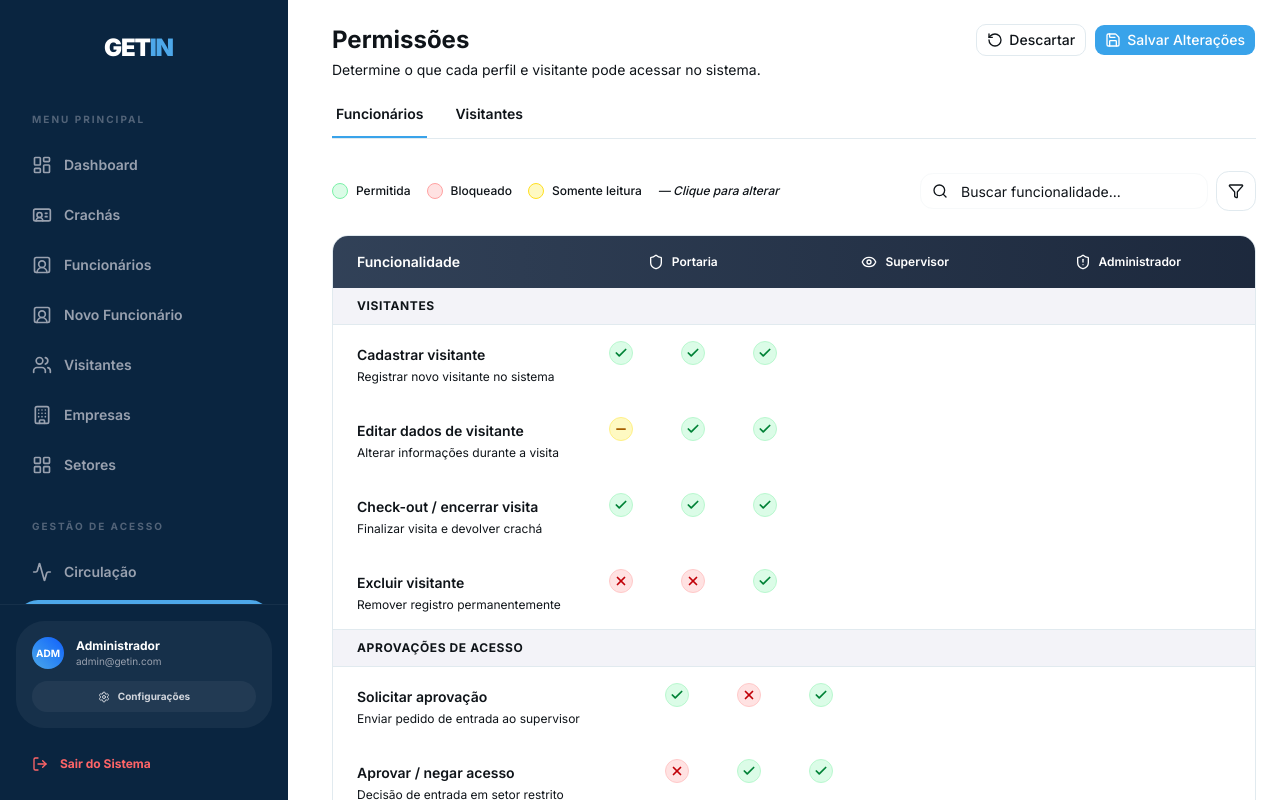
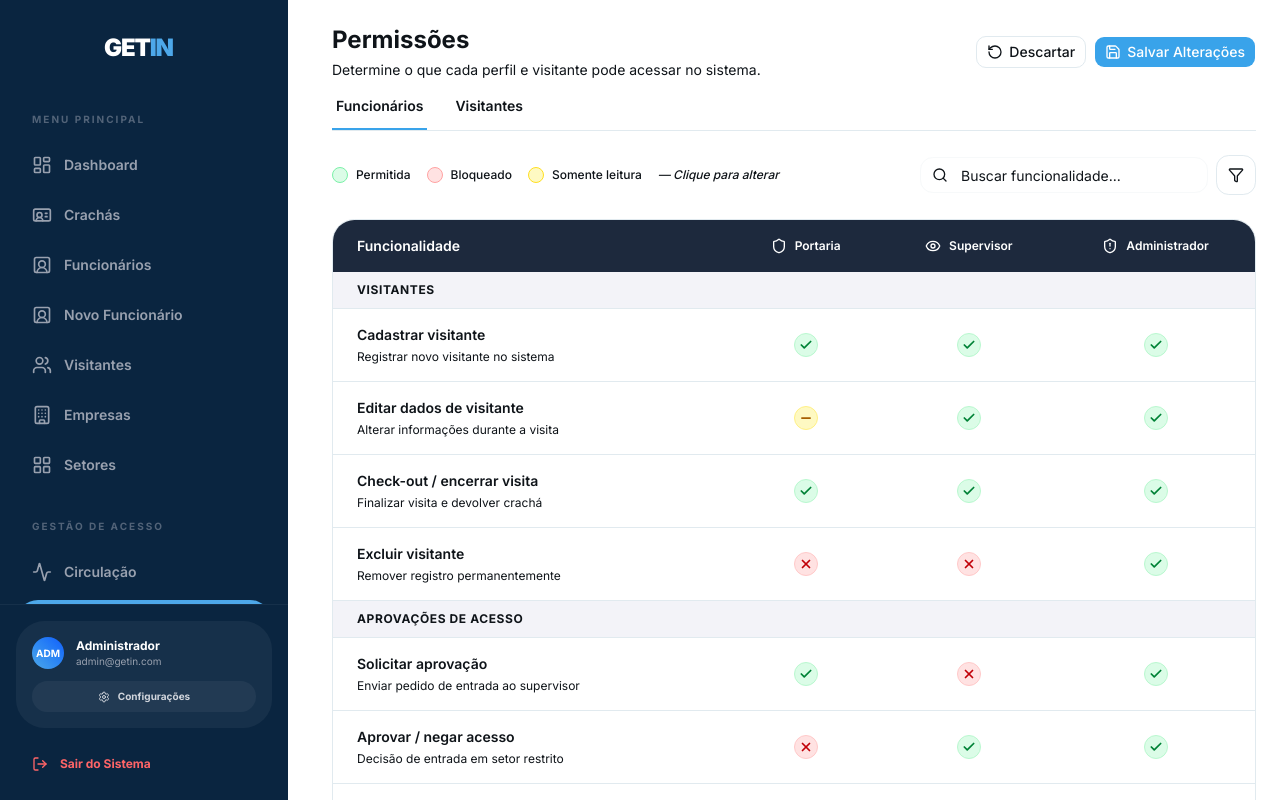
Before and after one commit to ocastroxs/get_in, a Next.js app: page /dashboard/permissao in a window 1280 px wide. Shown: the top 800 px of the page. Built offline with nearby package versions, Linux system fonts and the light colour scheme; sample sign-in values are in the browser's storage.

Commit message:
fix: alinhar layout da página de permissões e corrigir estrutura da tabela

```diff
--- a/src/app/dashboard/permissao/page.jsx
+++ b/src/app/dashboard/permissao/page.jsx
@@ -1,6 +1,6 @@
 'use client';
 
-import { useState, useMemo } from 'react';
+import { useState, useMemo, Fragment } from 'react';
 import {
   Shield,
   Eye,
@@ -89,8 +89,8 @@ export default function PermissoesPage() {
     <div className="flex flex-col gap-6 animate-in fade-in duration-700">
 
       {/* Cabeçalho */}
-      <div className="flex flex-col gap-2 mb-2">
-        <div className="flex items-start justify-between">
+      <div className="flex flex-col gap-4">
+        <div className="flex flex-col md:flex-row md:items-center justify-between gap-4">
           <div>
             <h1 className="text-2xl font-bold text-foreground">Permissões</h1>
             <p className="text-sm text-muted-foreground mt-1">Determine o que cada perfil e visitante pode acessar no sistema.</p>
@@ -127,7 +127,7 @@ export default function PermissoesPage() {
         </div>
 
         {/* Abas */}
-        <div className="flex gap-6 border-b border-border mt-4">
+        <div className="flex gap-6 border-b border-border">
           <TabButton
             active={abaAtiva === 'funcionarios'}
             onClick={() => { setAbaAtiva('funcionarios'); setBusca(''); }}
@@ -156,7 +156,7 @@ export default function PermissoesPage() {
             <div className="w-4 h-4 rounded-full bg-yellow-100 border border-yellow-300"></div>
             <span>Somente leitura</span>
           </div>
-          <span className="text-muted-foreground italic ml-auto">— Clique para alterar</span>
+          <span className="text-muted-foreground italic">— Clique para alterar</span>
         </div>
 
         <div className="flex items-center gap-2 w-full md:w-auto">
@@ -181,11 +181,15 @@ export default function PermissoesPage() {
       </div>
 
       {/* Conteúdo Principal */}
+      <div className="bg-card border border-border rounded-xl overflow-hidden shadow-sm">
+        <div className="overflow-x-auto">
           {abaAtiva === 'funcionarios' ? (
             <TabelaFuncionarios busca={busca} />
           ) : (
             <TabelaVisitantes busca={busca} />
           )}
+        </div>
+      </div>
 
     </div>
   );
@@ -219,54 +223,58 @@ function TabelaFuncionarios({ busca }) {
     })).filter(cat => cat.funcionalidades.length > 0);
   }, [busca]);
 
+  if (categoriasFiltradas.length === 0) {
     return (
-    <div className="bg-card border border-border rounded-lg overflow-hidden shadow-sm">
-      {/* Cabeçalho da Tabela */}
-      <div className="bg-gradient-to-r from-slate-700 to-slate-800 text-white px-6 py-4">
-        <div className="grid grid-cols-4 gap-4 items-center">
-          <div className="text-sm font-semibold">Funcionalidade</div>
+      <div className="text-center py-12 text-muted-foreground">
+        <Search className="w-10 h-10 text-muted-foreground/30 mx-auto mb-2" />
+        <p>Nenhuma funcionalidade encontrada</p>
+      </div>
+    );
+  }
+
+  return (
+    <table className="w-full text-left border-collapse">
+      <thead>
+        <tr className="bg-slate-800 text-white">
+          <th className="py-4 px-6 text-sm font-semibold">Funcionalidade</th>
+          <th className="py-4 px-6 text-center">
             <div className="flex items-center justify-center gap-2">
               <Shield size={16} />
               <span className="text-xs font-semibold">Portaria</span>
             </div>
+          </th>
+          <th className="py-4 px-6 text-center">
             <div className="flex items-center justify-center gap-2">
               <Eye size={16} />
               <span className="text-xs font-semibold">Supervisor</span>
             </div>
+          </th>
+          <th className="py-4 px-6 text-center">
             <div className="flex items-center justify-center gap-2">
               <ShieldAlert size={16} />
               <span className="text-xs font-semibold">Administrador</span>
             </div>
-        </div>
-      </div>
-
-      {/* Conteúdo */}
-      <div className="divide-y divide-border">
+          </th>
+        </tr>
+      </thead>
+      <tbody className="divide-y divide-border">
         {categoriasFiltradas.map((categoria, catIdx) => (
-          <div key={catIdx}>
-            {/* Seção */}
-            <div className="bg-muted/40 px-6 py-2.5 border-b border-border">
+          <Fragment key={catIdx}>
+            <tr className="bg-muted/40">
+              <td colSpan={4} className="px-6 py-2.5">
                 <h3 className="text-xs font-bold text-foreground uppercase tracking-wider">{categoria.categoria}</h3>
-            </div>
-
-            {/* Linhas */}
+              </td>
+            </tr>
             {categoria.funcionalidades.map((func, idx) => (
               <PermissionRowFuncionario
-                key={idx}
+                key={`${catIdx}-${idx}`}
                 {...func}
               />
             ))}
-          </div>
+          </Fragment>
         ))}
-      </div>
-
-      {categoriasFiltradas.length === 0 && (
-        <div className="text-center py-12 text-muted-foreground">
-          <Search className="w-10 h-10 text-muted-foreground/30 mx-auto mb-2" />
-          <p>Nenhuma funcionalidade encontrada</p>
-        </div>
-      )}
-    </div>
+      </tbody>
+    </table>
   );
 }
 
@@ -278,42 +286,42 @@ function TabelaVisitantes({ busca }) {
     );
   }, [busca]);
 
+  if (funcionalidadesFiltradas.length === 0) {
     return (
-    <div className="bg-card border border-border rounded-lg overflow-hidden shadow-sm">
-      {/* Cabeçalho da Tabela */}
-      <div className="bg-gradient-to-r from-slate-700 to-slate-800 text-white px-6 py-4">
-        <div className="grid grid-cols-2 gap-4 items-center">
-          <div className="text-sm font-semibold">Funcionalidade (App)</div>
+      <div className="text-center py-12 text-muted-foreground">
+        <Search className="w-10 h-10 text-muted-foreground/30 mx-auto mb-2" />
+        <p>Nenhuma funcionalidade encontrada</p>
+      </div>
+    );
+  }
+
+  return (
+    <table className="w-full text-left border-collapse">
+      <thead>
+        <tr className="bg-slate-800 text-white">
+          <th className="py-4 px-6 text-sm font-semibold">Funcionalidade</th>
+          <th className="py-4 px-6 text-center">
             <div className="flex items-center justify-center gap-2">
               <Eye size={16} />
               <span className="text-xs font-semibold">Comum</span>
             </div>
-        </div>
-      </div>
-
-      {/* Conteúdo */}
-      <div className="divide-y divide-border">
-        {/* Seção */}
-        <div className="bg-muted/40 px-6 py-2.5 border-b border-border">
+          </th>
+        </tr>
+      </thead>
+      <tbody className="divide-y divide-border">
+        <tr className="bg-muted/40">
+          <td colSpan={2} className="px-6 py-2.5">
             <h3 className="text-xs font-bold text-foreground uppercase tracking-wider">ACESSO PELO APLICATIVO</h3>
-        </div>
-
-        {/* Linhas */}
+          </td>
+        </tr>
         {funcionalidadesFiltradas.map((func, idx) => (
           <PermissionRowVisitante
             key={idx}
             {...func}
           />
         ))}
-      </div>
-
-      {funcionalidadesFiltradas.length === 0 && (
-        <div className="text-center py-12 text-muted-foreground">
-          <Search className="w-10 h-10 text-muted-foreground/30 mx-auto mb-2" />
-          <p>Nenhuma funcionalidade encontrada</p>
-        </div>
-      )}
-    </div>
+      </tbody>
+    </table>
   );
 }
 
```
Lines whose indentation alone changed are shown as unchanged.
